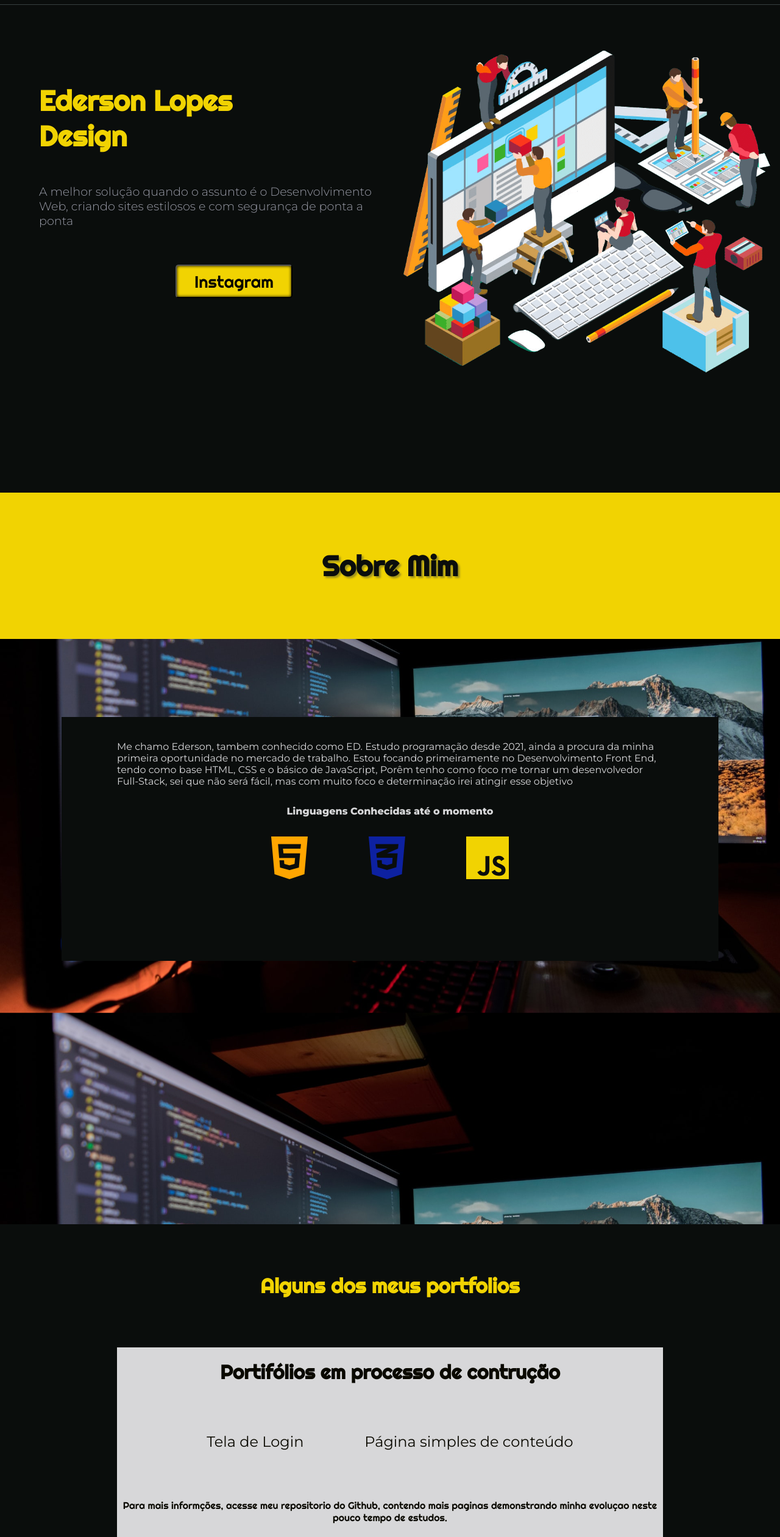
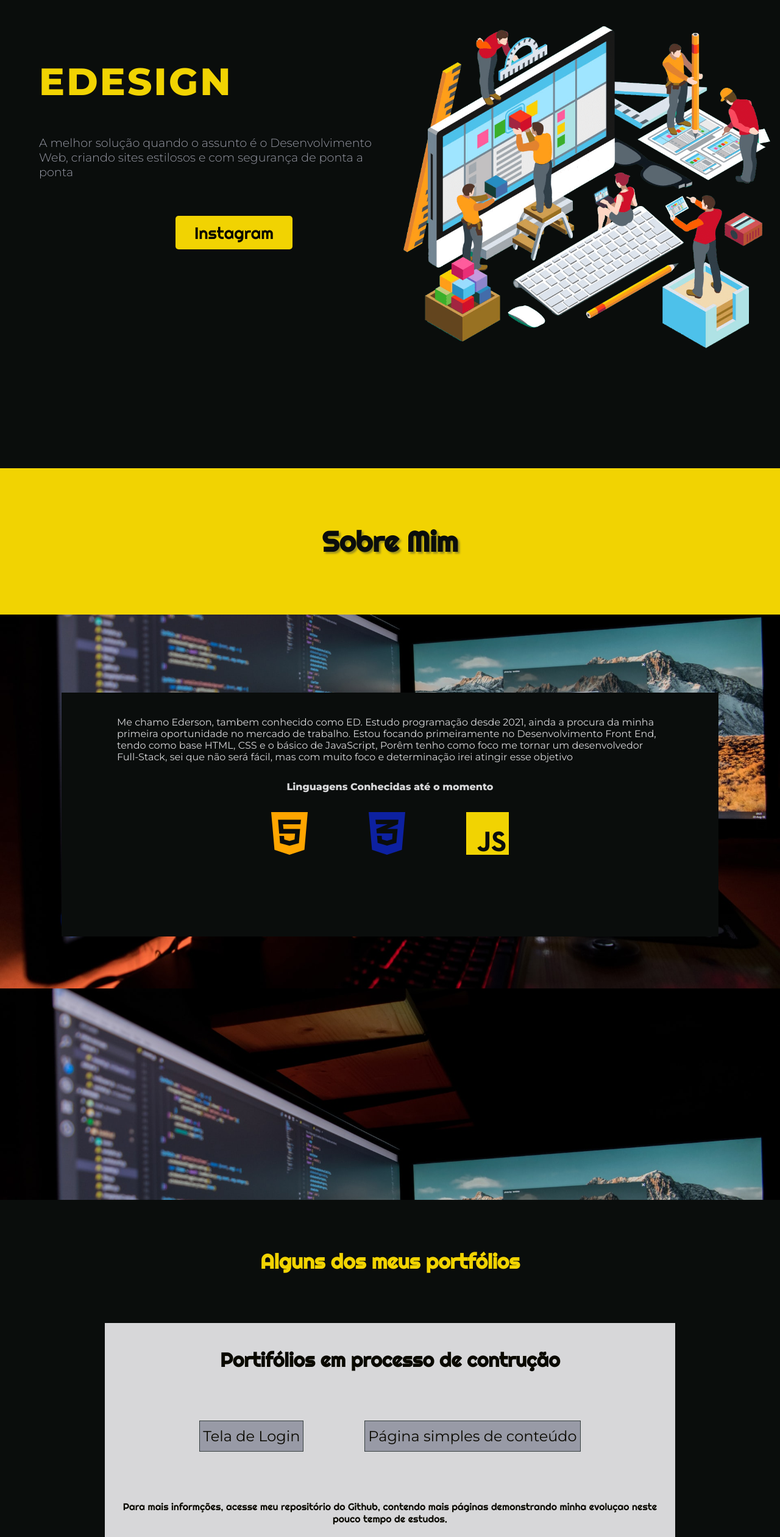
Before and after one commit to EdersonLopes/portfolio, a plain HTML site: page index.html in a window 1280 px wide. Shown: the part 139-2660 px from the top of the page at 61% size. Drawn offline with Linux system fonts and the light colour scheme; some icons are missing; a web font is replaced by a local one.

Commit message:
deixando responsivo

```diff
--- a/index.html
+++ b/index.html
@@ -21,8 +21,8 @@
     </header>
     <main>
             <div class="left">
-            <h1>Ederson Lopes
-                <br> Design</h1>
+
+            <h1>Edesign</h1>
             <h2>A melhor solução quando o assunto é o Desenvolvimento Web, criando sites estilosos e com segurança de ponta a ponta</h2>
             <button>Instagram</button>
 
@@ -89,15 +89,15 @@
     </div>
    </div>
    <div class="portfolios" id="portfolios" >
-    <h1 class="portfolios">Alguns dos meus portfolios</h1>
+    <h1 class="portfolios">Alguns dos meus portfólios</h1>
     <div class="port">
         <h1>Portifólios em processo de contrução <i class="fa-light fa-triangle-person-digging"></i></h1>
 
-        <ul>
+        <ul id="serviços">
             <li><a target="_blank" href=https://edersonlopes.github.io>Tela de Login</a></li>
             <li><a target="_blank" href="https://edersonlopes.github.io/projetomatematica/">Página simples de conteúdo</a></li>
         </ul>
-        <p>Para mais informções, acesse meu repositorio do Github, contendo mais paginas demonstrando minha evoluçao neste pouco tempo de estudos.</p>
+        <p>Para mais informções, acesse meu repositório do Github, contendo mais páginas demonstrando minha evoluçao neste pouco tempo de estudos.</p>
          <a href="https://github.com/EdersonLopes"><button><i class="fa-brands fa-github"></i></button> </a>
          <h1>Entre em <span class="destaque" id="destaque" >contato</span>  comigo através</h1>
          <p><ul>
@@ -108,5 +108,8 @@
 
 </div>
 </div>
+<footer>
+
+</footer>
 </body>
 </html>
--- a/style.css
+++ b/style.css
@@ -3,6 +3,7 @@
 *{
     margin: 0;
     padding: 0;
+
 
 
 }
@@ -13,7 +14,7 @@ body{
 header{
     display: flex;
     width: 100%;
-    height: 17vh;
+    height: 12vh;
     background-color: #0A0D0C;
     justify-content: space-around;
     text-decoration: none;
@@ -39,7 +40,7 @@ li>a{
 
 }
 li>a:hover{
-    border-bottom: solid 1px#BF3641;
+    border-bottom: solid 1px #F1D302;
     text-shadow: 0px 0px 5px #d7d7d956;
     text-transform: uppercase;
 
@@ -71,12 +72,14 @@ div.inicio{
    display: flex;
 
 }
+
 div.left>h1{
     color:#F1D302;
-    font-size: 2.9rem;
+    font-size: 3.9rem;
     font-family: 'Montserrat', sans-serif;
     margin-left: 10%;
-    font-family: 'Righteous', cursive;
+    text-transform: uppercase;
+    letter-spacing: .2rem;
 }
 h2{
     font-size: 1.2rem;
@@ -97,11 +100,12 @@ div.left>button{
     background-color: #F1D302;
     color: #0a0900;
     border-radius: 5px;
-    box-shadow: inset 0px 0px 5px black;
+    border: none;
+
 }
 div.left>button:hover{
-    width: 16vw;
-    height: 56px;
+    transform: scale(1.3);
+
     background-color: #F1D302;
     color: #0a0900;
 
@@ -122,8 +126,7 @@ div.contain{
     flex-wrap: wrap;
 }
 div.bloco{
-    background-image: linear-gradient(to bottom
-    ,#FFFFFF,#FBEFF0,#F3CED1,#EBADB2);
+
     width:30%;
     height: 50vh;
     border: 1px solid #0a0900;
@@ -134,6 +137,7 @@ div.bloco{
     border-bottom-left-radius: 70px;
     border-top-right-radius: 70px;
     box-shadow: inset 4px 4px 4px #989AA6;
+    padding: 50px;
 
 
 
@@ -161,7 +165,6 @@ h3{
     font-family: 'Righteous', cursive;
     text-align: center;
     padding-bottom: 5px;
-    background-color: #5F1B21;
     color: #D7D7D9;
 
 
@@ -264,6 +267,7 @@ div.port{
     background-color: #D7D7D9;
     color: #0a0900;
     align-items: center;
+    padding: 20px;
 }
 div.port>h1{
     font-family: 'Righteous', cursive;
@@ -271,9 +275,12 @@ div.port>h1{
 
 
 }
-div.port>ul{
+div.port>ul>li{
     font-family: 'Montserrat', sans-serif;
     font-size: 1.5rem;
+    border: 1px solid #363F40;
+    padding: 10px 5px;
+    background-color: #989AA6;
 }
 div.port>p{
     font-family: 'Righteous', cursive;
@@ -287,7 +294,7 @@ div.port>a>button{
     font-size: 1.7rem;
     border: none;
     border-radius: 5px;
-    box-shadow: inset 0px 0px 5px black;
+    border: 1px solid #0A0D0C;
 
 }
 div.port>a>button:hover{
@@ -298,7 +305,8 @@ div.port>ul>li>a{
 
 }
 div.port>ul>li>a:hover{
-    border-bottom: 2px solid black;
+    border: none;
+
 }
 div.contato{
     display: flex;
@@ -310,3 +318,7 @@ span.destaque{
     background-color: #F1D302;
     color:#D7D7D9;
 }
+footer{
+    width: 100%;
+    height: 70px;
+}
```
Also changed, not shown: imagens/EDesign.png (added).
